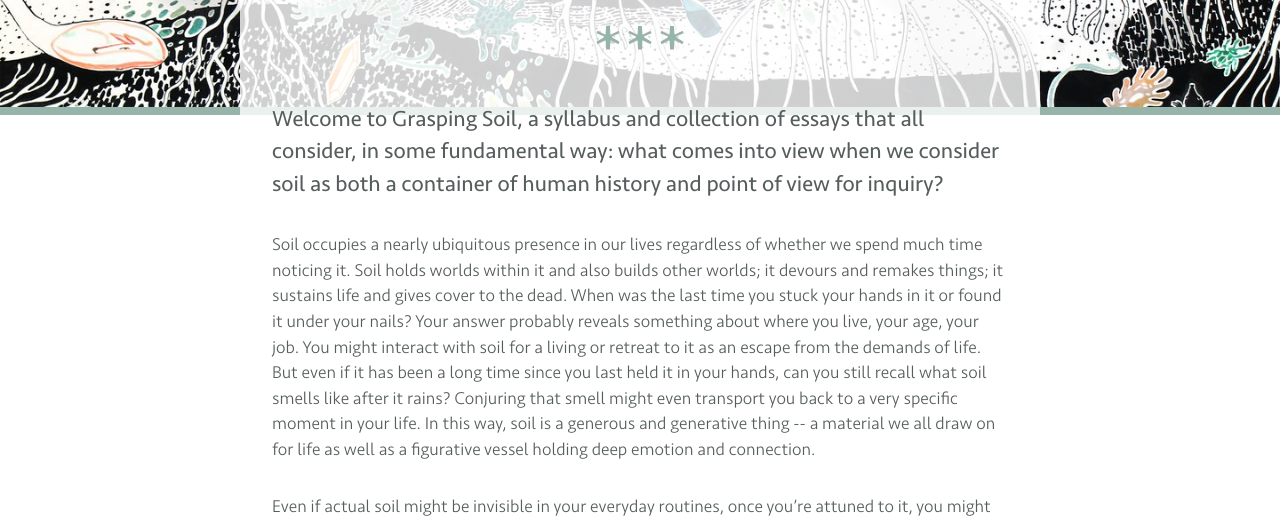
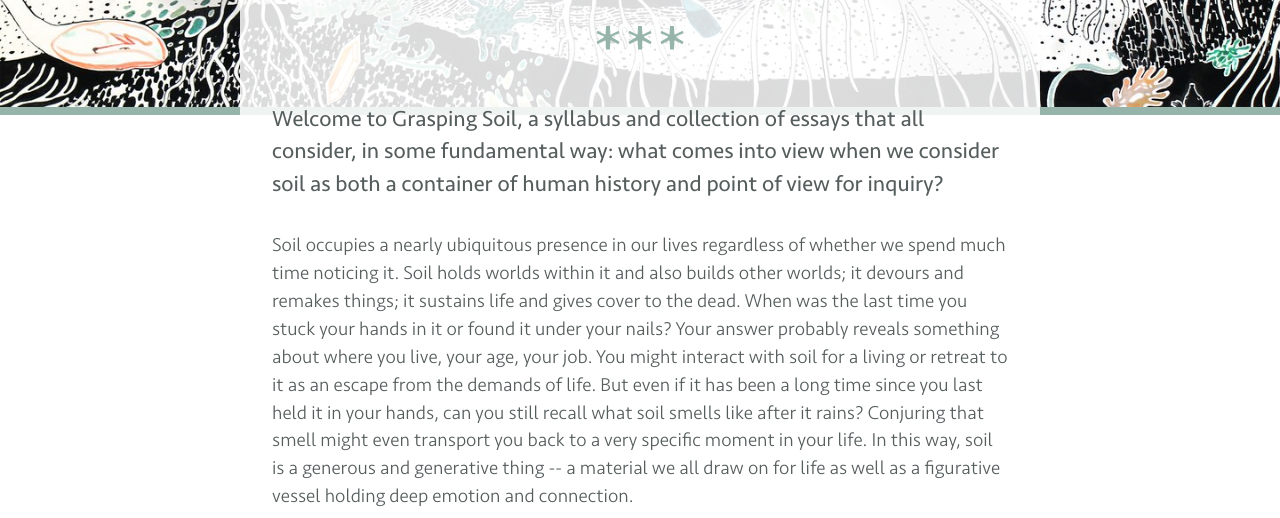
Before and after one commit to jonesbp/grasping-soil, an Astro site: page / in a window 1280 px wide. Shown: the part 447-965 px from the top of the page. Built offline with nearby package versions, Linux system fonts and the light colour scheme; Astro itself is replaced by a stand-in of ours.

Commit message:
background color back to white and bump font size on homepage

```diff
--- a/src/components/HomepageDisplay.svelte
+++ b/src/components/HomepageDisplay.svelte
@@ -225,7 +225,7 @@
     }
 
     .content {
-        background-color: rgba(255, 255, 255, 0.8);
+        background-color: rgba(255, 255, 255, 0.85);
         font-size: 18px;
         max-width: 800px;
         margin: 0 auto 520px auto;
@@ -271,7 +271,7 @@
     }
 
     .abstract p {
-        font-size: 1.1rem;
+        font-size: 1.2rem;
         font-weight: 300;
         line-height: 145%;
         margin: 2rem auto;
--- a/src/layouts/Layout.astro
+++ b/src/layouts/Layout.astro
@@ -210,7 +210,8 @@ body {
 }
 
 body.normal-background {
-	background-color: #96b4aa;
+	background-color: var(--background-color);
+	//background-color: #96b4aa;
 }
 
 main {
```
